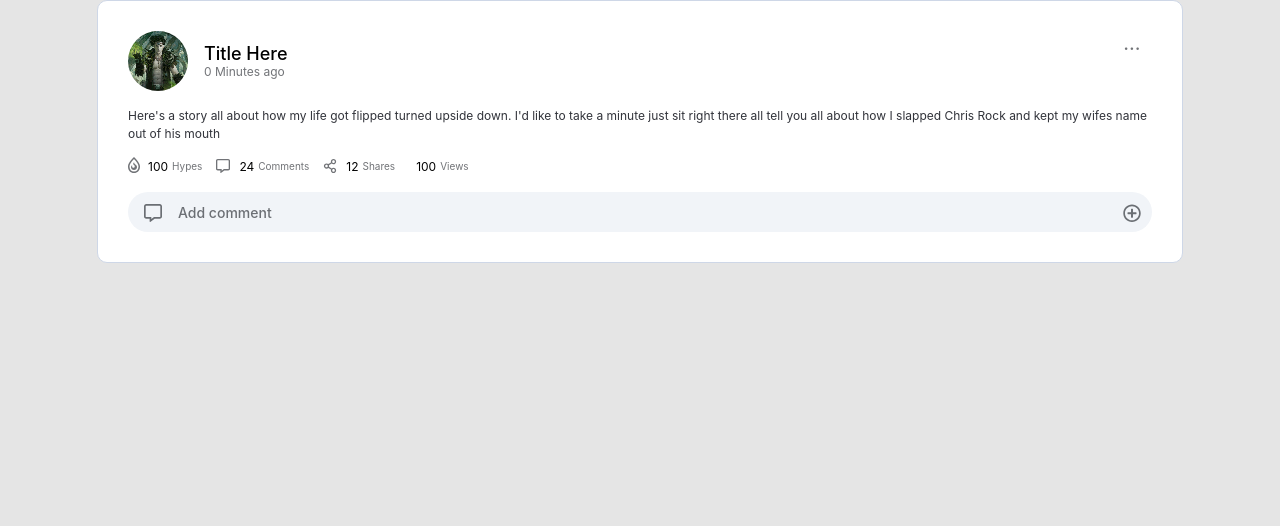
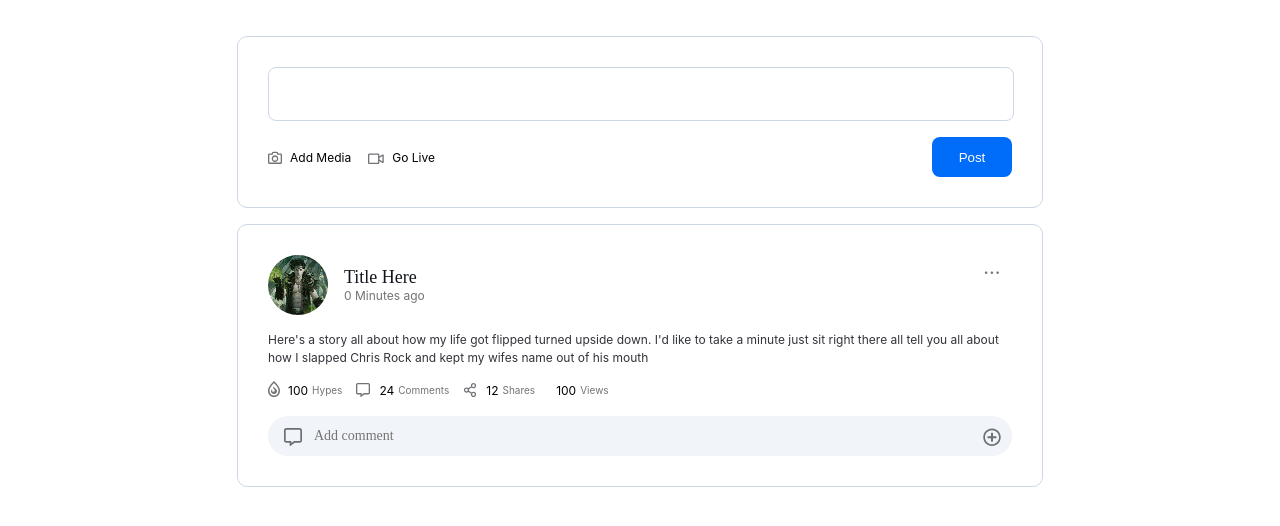
Before and after one commit to brasskneecap/personal-projects, a React (Create React App) app in the folder assessment/: page / in a window 1280 px wide. Shown: the top 526 px of the page. Built offline with nearby package versions, Linux system fonts and the light colour scheme.

Commit message:
Created initial create post portion

```diff
--- a/assessment/src/App.css
+++ b/assessment/src/App.css
@@ -1,10 +1,6 @@
 
 :root {
   --color-gray: rgba(18, 21, 29, 0.6);
-}
-
-body {
-  background: #E5E5E5;
 }
 
 .App-logo {
@@ -34,12 +30,12 @@ body {
 
 .base-container {
   margin: auto;
+  margin-top: 16px;
   padding: 30px;
   background-color: white;
   border: 1px solid #CED7E7;
   border-radius: 10px;
-  width: 80%;
-  min-height: 200px;
+  width: 60%;
 }
 
 .picture-container {
@@ -64,8 +60,10 @@ body {
 }
 
 .primary-title {
+  font-family: poppins;
   font-size: 18px;
-  font-weight: 500;
+  font-weight: 500 medium;
+  color: #12151D;
 }
 
 .secondary-title {
@@ -134,6 +132,46 @@ body {
   margin-top: 15px;
 }
 
+.comment-input {
+  margin-left: 10px;
+  background: #F1F4F8;
+  border: 0 none;
+  outline: #006CFA;
+  font-weight: 500 medium;
+  font-size: 14px;
+  font-family: poppins;
+  height: 25px;
+  width: 100%;
+}
+
+.create-post-input {
+  height: 50px;
+  width: 97%;
+  padding-left: 20px;
+  font-family: poppins;
+  font-size: 14px;
+  background-color: white;
+  border: 1px solid #CED7E7;
+  border-radius: 8px;
+  outline-color: #006CFA;
+  color: rgba(10, 12, 18, 0.6);
+}
+
+.create-post-footer {
+  display: flex;
+  margin-top: 16px;
+}
+
+.create-post-button {
+  margin-left:auto;
+  height: 40px;
+  width: 80px;
+  border: none;
+  border-radius: 8px;
+  background: #006CFA;
+  color: white;
+  font: poppins;
+}
 
 @keyframes App-logo-spin {
   from {
--- a/assessment/src/components/AddComment.js
+++ b/assessment/src/components/AddComment.js
@@ -1,13 +1,19 @@
 import CommentSVG from "./svg-components/CommentSVG"
 import PostSubmitSVG from "./svg-components/PostSubmitSVG"
+import {useState} from 'react'
 
 const AddComment = () => {
+    const [comment, setComment] = useState("")
+
+    const handleInputChange = (e) => {
+        setComment(e.target.value)
+    }
     return (
         <div className="comment-container">
             <div style={{ marginLeft:"16px", marginTop:"5px"}}>
                 <CommentSVG height="18" width="18" />
             </div>
-            <span style={{ marginLeft:"16px", color:"rgba(18, 21, 29, 0.6)", fontWeight:"500", fontSize:"14px"}}>Add comment</span>
+            <input value={comment} placeholder="Add comment" className="comment-input" onChange={handleInputChange} />
             <div style={{ marginLeft:"16px", marginTop:"5px", marginLeft:"auto", marginRight:"11px"}}>
                 <PostSubmitSVG />
             </div>
--- /dev/null
+++ b/assessment/src/components/CreatePost.js
@@ -0,0 +1,23 @@
+import Interaction from "./Interaction"
+import CameraSVG from "./svg-components/CameraSVG"
+import VideoSVG from "./svg-components/VideoSVG"
+
+const CreatePost = () => {
+
+    const handleCreatePost = () => {
+        console.log("handleCreatePost called")
+    }
+
+    return (
+        <div className="base-container ">
+            <input className="create-post-input"clplaceholder="What's on your mind?"/>
+            <div className="create-post-footer">
+                <Interaction component={<CameraSVG />} typeCount="Add Media"/>
+                <Interaction component={<VideoSVG />} typeCount="Go Live"/>
+                <button className="create-post-button" onClick={handleCreatePost}>Post</button>
+            </div>
+        </div>
+    )
+}
+
+export default CreatePost
--- a/assessment/src/components/Post.js
+++ b/assessment/src/components/Post.js
@@ -8,7 +8,7 @@ const Post = () => {
     let content = "Here's a story all about how my life got flipped turned upside down. I'd like to take a minute just sit right there all tell you all about how I slapped Chris Rock and kept my wifes name out of his mouth"
 
     return (
-        <div>
+        <div className="base-container">
             <PostHeader picture={picture} headerType="post-header"/>
             <PostContent content={content}/>
             <PostInteraction />
--- /dev/null
+++ b/assessment/src/components/svg-components/CameraSVG.js
@@ -0,0 +1,9 @@
+const CameraSVG = ({color = "#12151D"}) => {
+    return (
+        <svg width="14" height="13" viewBox="0 0 14 13" fill="none" xmlns="http://www.w3.org/2000/svg">
+            <path d="M9.35156 3.6875H12.6875V11.5625H1.3125V3.6875H4.62109L5.27734 1.9375H8.69531L9.35156 3.6875ZM8.85938 0.625H5.27734C4.73047 0.625 4.23828 0.980469 4.04688 1.5L3.71875 2.375H1.3125C0.574219 2.375 0 2.97656 0 3.6875V11.5625C0 12.3008 0.574219 12.875 1.3125 12.875H12.6875C13.3984 12.875 14 12.3008 14 11.5625V3.6875C14 2.97656 13.3984 2.375 12.6875 2.375H10.2812L9.87109 1.33594C9.70703 0.925781 9.32422 0.625 8.85938 0.625ZM7 10.9062C8.80469 10.9062 10.2812 9.45703 10.2812 7.625C10.2812 5.82031 8.80469 4.34375 7 4.34375C5.16797 4.34375 3.71875 5.82031 3.71875 7.625C3.71875 9.45703 5.16797 10.9062 7 10.9062ZM7 5.65625C8.06641 5.65625 8.96875 6.55859 8.96875 7.625C8.96875 8.71875 8.06641 9.59375 7 9.59375C5.90625 9.59375 5.03125 8.71875 5.03125 7.625C5.03125 6.55859 5.90625 5.65625 7 5.65625Z" fill={color} fillOpacity="0.6"/>
+        </svg>
+    )
+}
+
+export default CameraSVG
--- /dev/null
+++ b/assessment/src/components/svg-components/VideoSVG.js
@@ -0,0 +1,9 @@
+const VideoSVG = ({color = "#12151D"}) => {
+    return (
+        <svg width="16" height="11" viewBox="0 0 16 11" fill="none" xmlns="http://www.w3.org/2000/svg">
+            <path d="M14.8477 1.375C14.6836 1.375 14.5195 1.42969 14.3555 1.53906L11.375 3.42578V1.8125C11.375 1.10156 10.7188 0.5 9.95312 0.5H1.39453C0.628906 0.5 0 1.10156 0 1.8125V9.71484C0 10.4258 0.628906 11 1.39453 11H9.95312C10.7188 11 11.375 10.4258 11.375 9.71484V8.10156L14.3555 9.98828C14.5195 10.0977 14.6836 10.125 14.8477 10.125C15.3125 10.125 15.75 9.76953 15.75 9.27734V2.25C15.75 1.73047 15.3125 1.375 14.8477 1.375ZM10.0625 4.21875V9.66016C10.0352 9.6875 10.0078 9.6875 9.95312 9.6875H1.39453C1.33984 9.6875 1.3125 9.6875 1.3125 9.66016V1.86719C1.3125 1.83984 1.33984 1.8125 1.39453 1.8125H9.95312C10.0078 1.8125 10.0352 1.83984 10.0625 1.86719V4.21875ZM14.4375 8.48438L11.375 6.57031V4.95703L14.4375 3.04297V8.48438Z" fill={color} fillOpacity="0.6"/>
+        </svg>
+    )
+}
+
+export default VideoSVG
--- a/assessment/src/layouts/PostPage.js
+++ b/assessment/src/layouts/PostPage.js
@@ -1,9 +1,11 @@
 import Post from "../components/Post"
+import CreatePost from "../components/CreatePost"
+
 const PostPage = () => {
     return (
-        <div className="base-container">
-            <Post>
-            </Post>
+        <div style={{ padding:"20px"}}>
+            <CreatePost />
+            <Post />
         </div>
     )
 }
```
Also changed, not shown: assessment/src/assets/svg/Camera.svg (added), assessment/src/assets/svg/video.svg (added).
